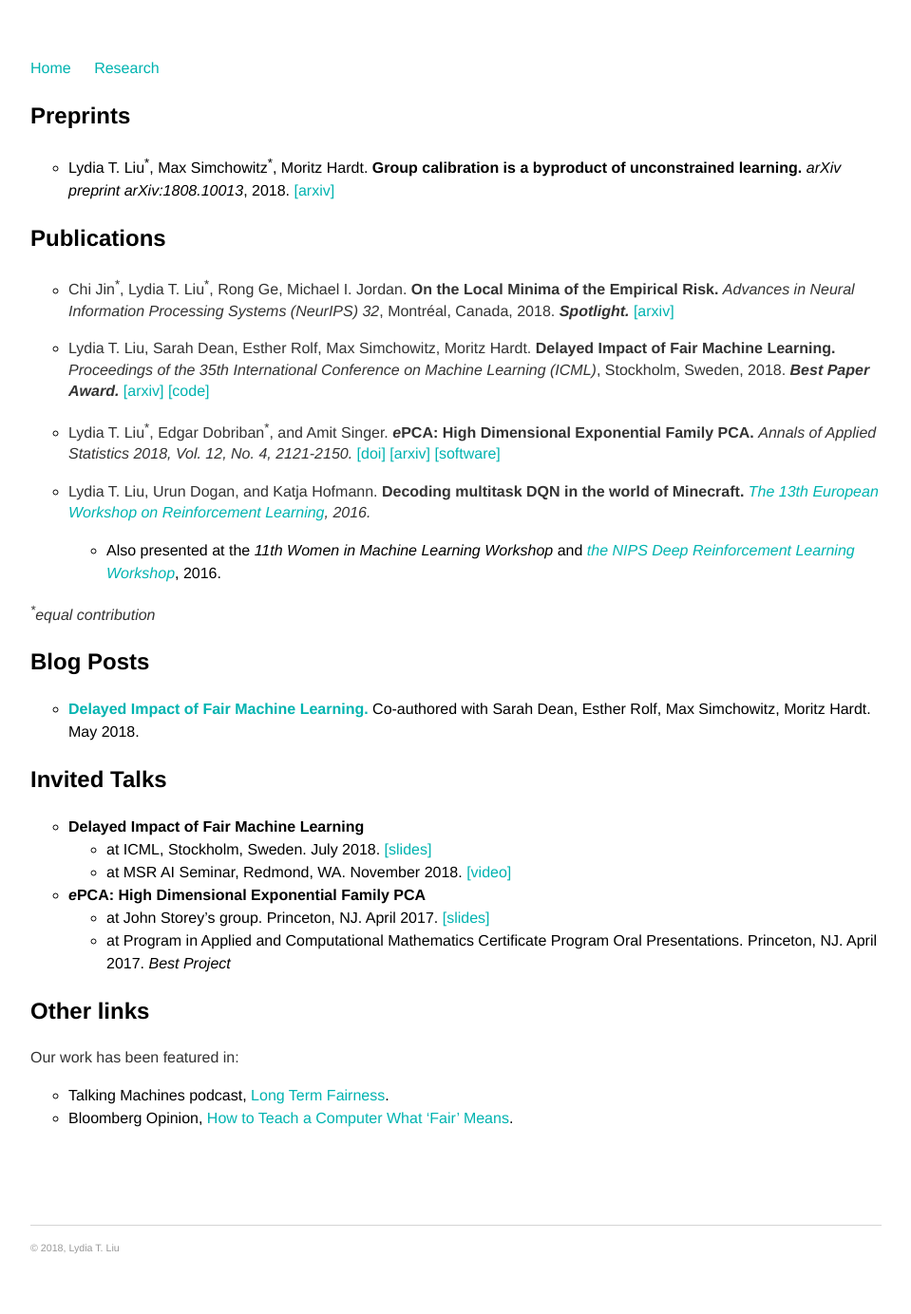
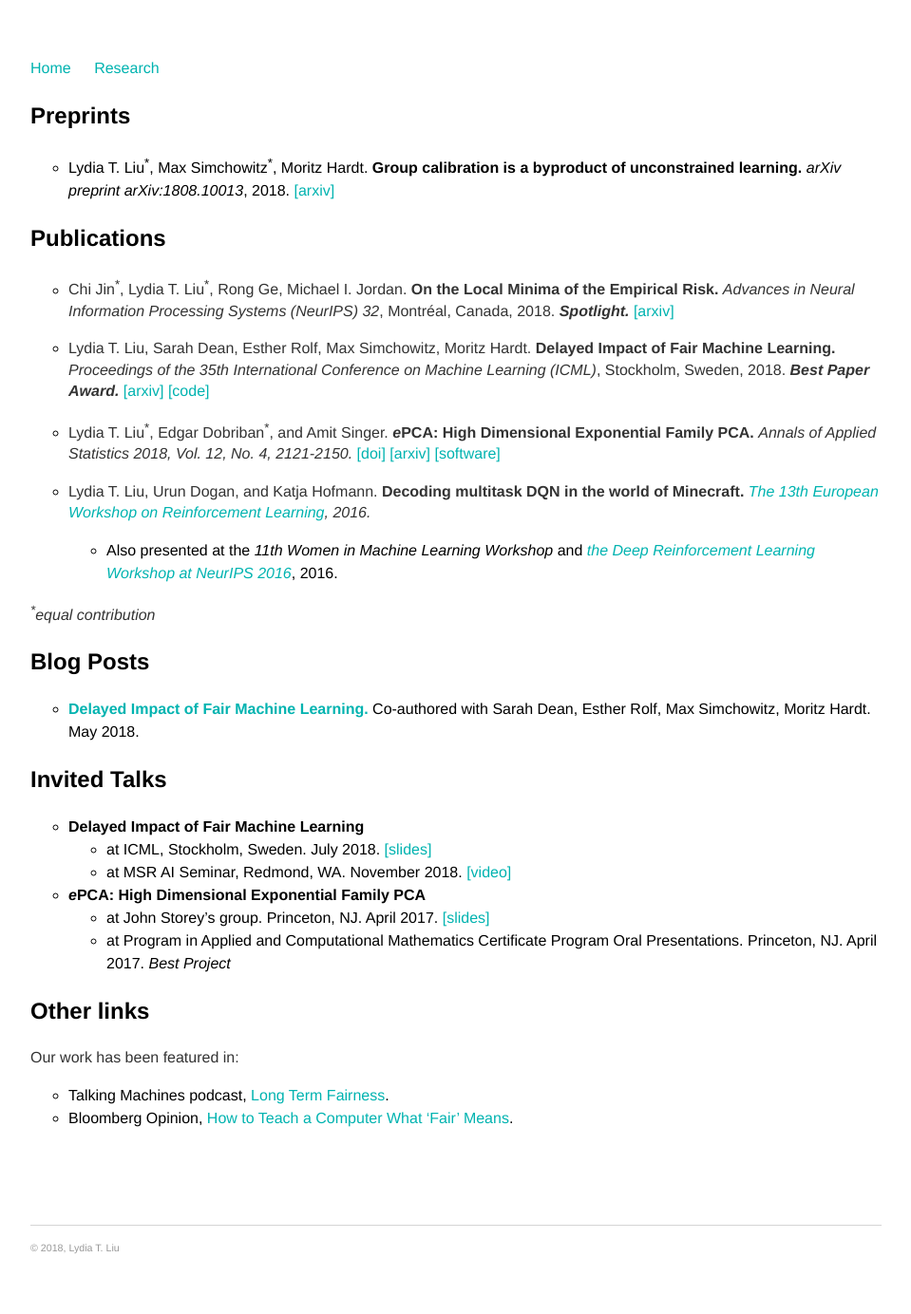
Before and after one commit to serenalwang/serenalwang.github.io, a Jekyll site: the page built from projects.md, in a window 1280 px wide. Shown: the whole page at 95% size, without its empty margins (160-1119 px from the left). Built offline with Jekyll 4.4.1, drawn with Linux system fonts in a browser that asks for light colours.

Commit message:
Update projects.md

```diff
--- a/projects.md
+++ b/projects.md
@@ -16,7 +16,7 @@ title: Research
 * Lydia T. Liu<sup>\*</sup>, Edgar Dobriban<sup>\*</sup>, and Amit Singer. ***e*****PCA: High Dimensional Exponential Family PCA.** *Annals of Applied Statistics 2018, Vol. 12, No. 4, 2121-2150.* [[doi]](https://dx.doi.org/10.1214/18-AOAS1146) [[arxiv]](https://arxiv.org/abs/1611.05550) [[software]](http://github.com/lydiatliu/epca/)
 
 * Lydia T. Liu, Urun Dogan, and Katja Hofmann. **Decoding multitask DQN in the world of Minecraft.** *[The 13th European Workshop on Reinforcement Learning](https://ewrl.files.wordpress.com/2016/11/ewrl13-2016-submission-29.pdf), 2016.*
-  * Also presented at the *11th Women in Machine Learning Workshop* and [*the NIPS Deep Reinforcement Learning Workshop*](https://drive.google.com/file/d/0B1PUpk7kwWu-bDd2djhqNEx2S2J4UURTUE1sVjVnS2tXZG9r/view), 2016.
+  * Also presented at the *11th Women in Machine Learning Workshop* and [*the Deep Reinforcement Learning Workshop at NeurIPS 2016*](https://drive.google.com/file/d/0B1PUpk7kwWu-bDd2djhqNEx2S2J4UURTUE1sVjVnS2tXZG9r/view), 2016.
 
 *<sup>\*</sup>equal contribution*
 
```
